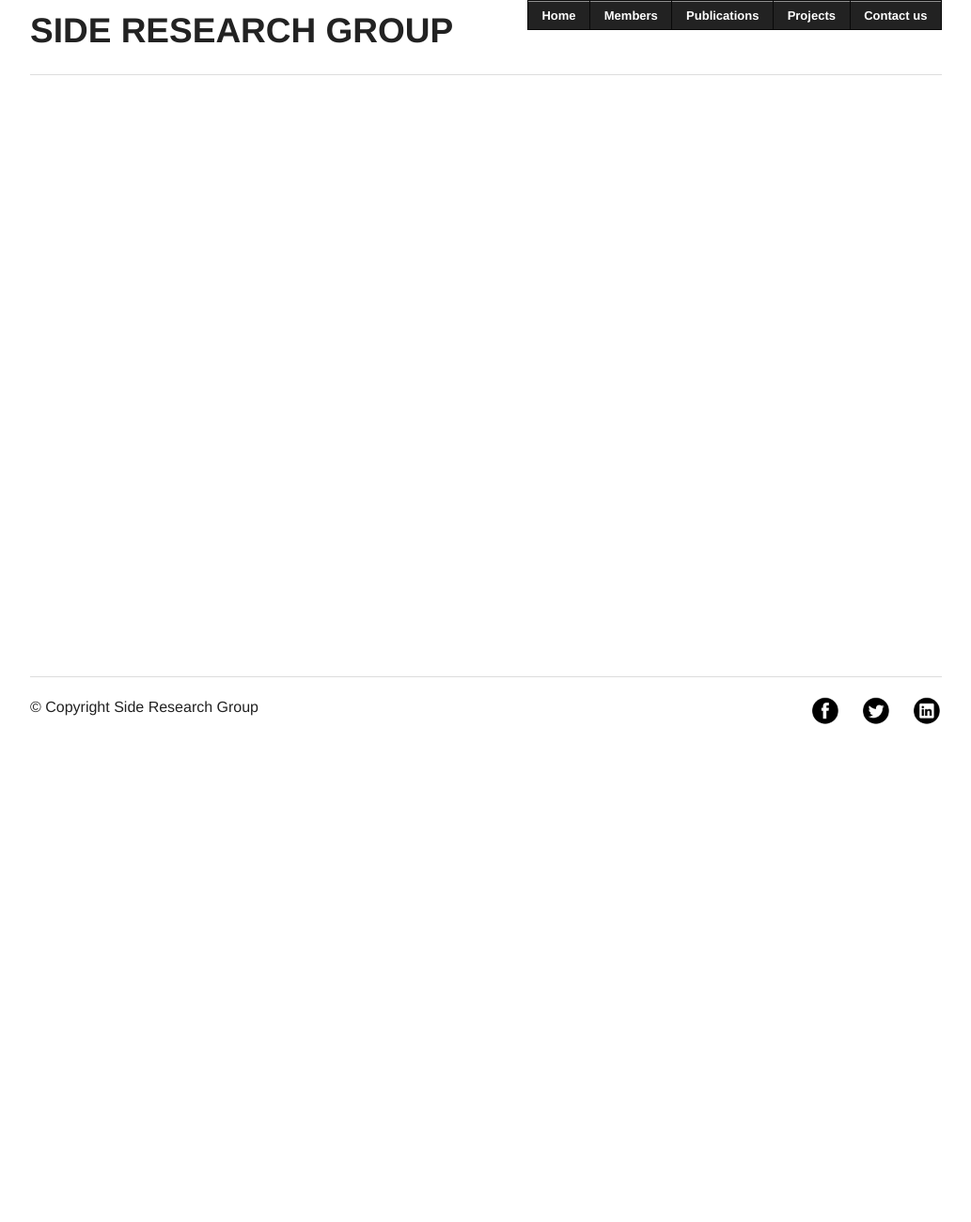
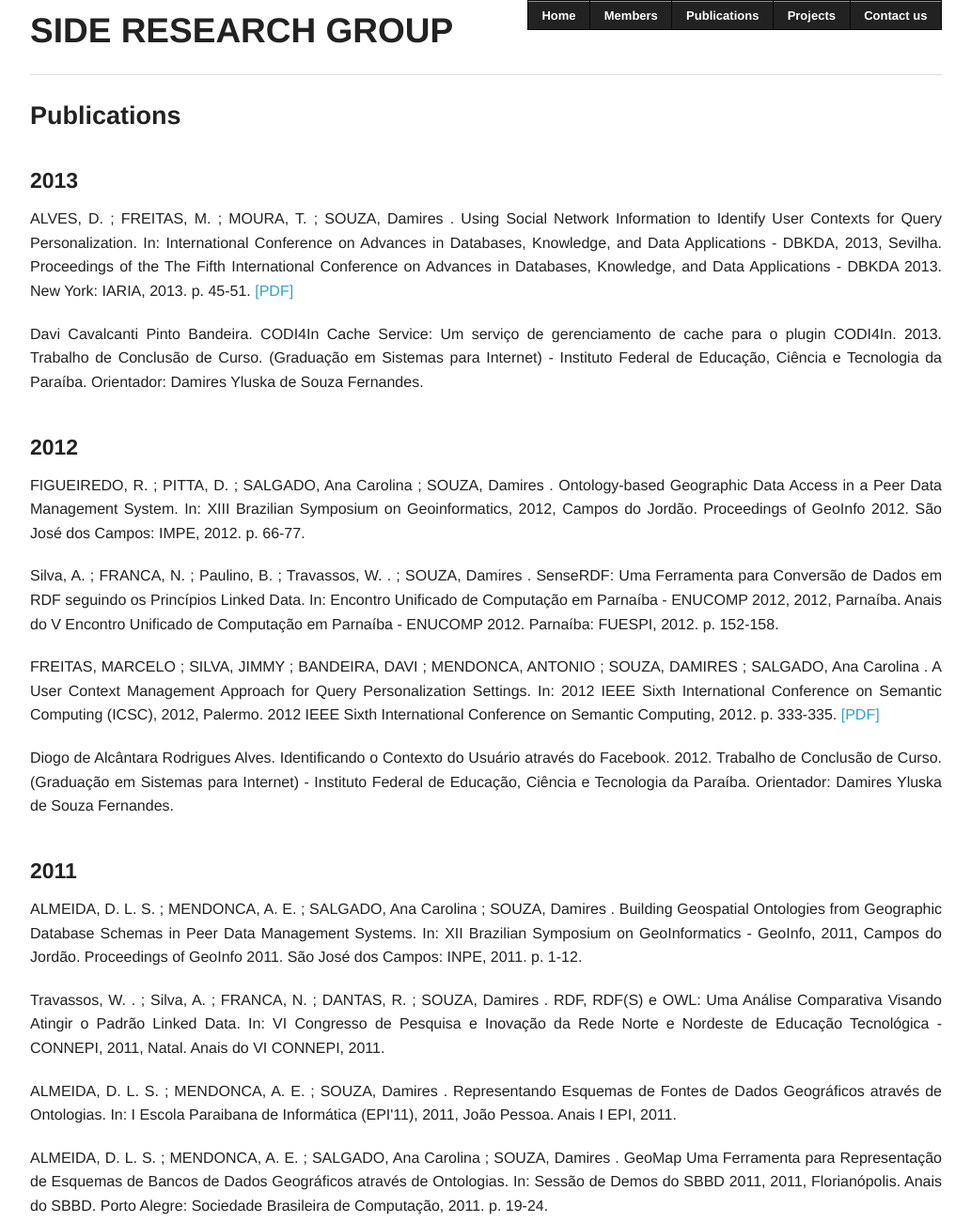
Before and after one commit to SideResearchGroup/SideResearchGroup.github.io, a plain HTML site: page publications.html in a window 1280 px wide. Shown: the top 1301 px of the page at 94% size, without its empty margins (123-1156 px from the left). Before the commit the page ends 800 px from the top, so only its background shows below. Drawn offline with Linux system fonts and the light colour scheme.

Commit message:
Adicionando todas as publicacoes

```diff
--- a/publications.html
+++ b/publications.html
@@ -34,7 +34,56 @@
 	</div>
 
 	<!-- Conteúdo -->
+	<div class="row">
+		<div class="large-12 columns text-justify">
+			<h3>Publications</h3> <br />
+			<h4>2013</h4>
+			<ul class="no-bullet">
+				<li>
+					<p>ALVES, D. ; FREITAS, M. ; MOURA, T. ; SOUZA, Damires . Using Social Network Information to Identify User Contexts for Query Personalization. In: International Conference on Advances in Databases, Knowledge, and Data Applications - DBKDA, 2013, Sevilha. Proceedings of the The Fifth International Conference on Advances in Databases, Knowledge, and Data Applications - DBKDA 2013. New York: IARIA, 2013. p. 45-51.
+					<a href="#" class="normal-link">[PDF]</a></p>
+				</li>
+				<li>
+					<p>Davi Cavalcanti Pinto Bandeira. CODI4In Cache Service: Um serviço de gerenciamento de cache para o plugin CODI4In. 2013. Trabalho de Conclusão de Curso. (Graduação em Sistemas para Internet) - Instituto Federal de Educação, Ciência e Tecnologia da Paraíba. Orientador: Damires Yluska de Souza Fernandes.</p>
+				</li>
+			</ul>
+			<br />
 
+			<h4>2012</h4>
+			<ul class="no-bullet">
+				<li>
+					<p>FIGUEIREDO, R. ; PITTA, D. ; SALGADO, Ana Carolina ; SOUZA, Damires . Ontology-based Geographic Data Access in a Peer Data Management System. In: XIII Brazilian Symposium on Geoinformatics, 2012, Campos do Jordão. Proceedings of GeoInfo 2012. São José dos Campos: IMPE, 2012. p. 66-77.</p>
+				</li>
+				<li>
+					<p>Silva, A. ; FRANCA, N. ; Paulino, B. ; Travassos, W. . ; SOUZA, Damires . SenseRDF: Uma Ferramenta para Conversão de Dados em RDF seguindo os Princípios Linked Data. In: Encontro Unificado de Computação em Parnaíba - ENUCOMP 2012, 2012, Parnaíba. Anais do V Encontro Unificado de Computação em Parnaíba - ENUCOMP 2012. Parnaíba: FUESPI, 2012. p. 152-158.</p>
+				</li>
+				<li>
+					<p>FREITAS, MARCELO ; SILVA, JIMMY ; BANDEIRA, DAVI ; MENDONCA, ANTONIO ; SOUZA, DAMIRES ; SALGADO, Ana Carolina . A User Context Management Approach for Query Personalization Settings. In: 2012 IEEE Sixth International Conference on Semantic Computing (ICSC), 2012, Palermo. 2012 IEEE Sixth International Conference on Semantic Computing, 2012. p. 333-335.
+					<a href="#" class="normal-link">[PDF]</a></p>
+				</li>
+				<li>
+					<p>Diogo de Alcântara Rodrigues Alves. Identificando o Contexto do Usuário através do Facebook. 2012. Trabalho de Conclusão de Curso. (Graduação em Sistemas para Internet) - Instituto Federal de Educação, Ciência e Tecnologia da Paraíba. Orientador: Damires Yluska de Souza Fernandes.</p>
+				</li>
+			</ul>
+			<br />
+
+			<h4>2011</h4>
+			<ul class="no-bullet">
+				<li>
+					<p>ALMEIDA, D. L. S. ; MENDONCA, A. E. ; SALGADO, Ana Carolina ; SOUZA, Damires . Building Geospatial Ontologies from Geographic Database Schemas in Peer Data Management Systems. In: XII Brazilian Symposium on GeoInformatics - GeoInfo, 2011, Campos do Jordão. Proceedings of GeoInfo 2011. São José dos Campos: INPE, 2011. p. 1-12.</p>
+				</li>
+				<li>
+					<p>Travassos, W. . ; Silva, A. ; FRANCA, N. ; DANTAS, R. ; SOUZA, Damires . RDF, RDF(S) e OWL: Uma Análise Comparativa Visando Atingir o Padrão Linked Data. In: VI Congresso de Pesquisa e Inovação da Rede Norte e Nordeste de Educação Tecnológica - CONNEPI, 2011, Natal. Anais do VI CONNEPI, 2011.</p>
+				</li>
+				<li>
+					<p>ALMEIDA, D. L. S. ; MENDONCA, A. E. ; SOUZA, Damires . Representando Esquemas de Fontes de Dados Geográficos através de Ontologias. In: I Escola Paraibana de Informática (EPI'11), 2011, João Pessoa. Anais I EPI, 2011.</p>
+				</li>
+				<li>
+					<p>ALMEIDA, D. L. S. ; MENDONCA, A. E. ; SALGADO, Ana Carolina ; SOUZA, Damires . GeoMap Uma Ferramenta para Representação de Esquemas de Bancos de Dados Geográficos através de Ontologias. In: Sessão de Demos do SBBD 2011, 2011, Florianópolis. Anais do SBBD. Porto Alegre: Sociedade Brasileira de Computação, 2011. p. 19-24.</p>
+				</li>
+			</ul>
+		</div>
+	</div>
 
 	<div class="push"></div>
 	</div>
```
Also changed, not shown: css/foundation.css.
